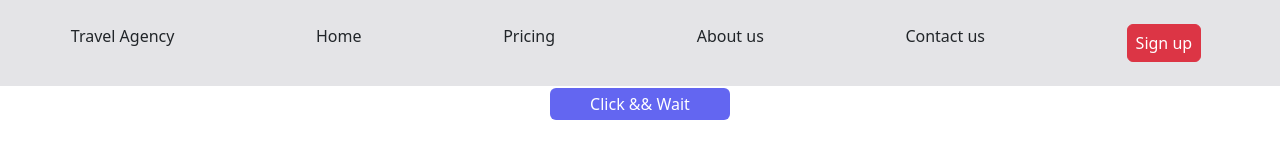
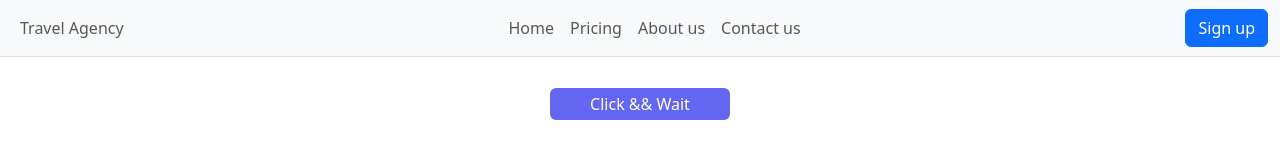
Before and after one commit to ritasahaa/CognoRise-Infotech-Task-3-Travel_booking_system, a React (Vite) app: page / in a window 1280 px wide. Shown: the top 160 px of the page. Built offline with nearby package versions, Linux system fonts and the light colour scheme.

Commit message:
fix minor issue in navbar component

```diff
--- a/package.json
+++ b/package.json
@@ -12,6 +12,7 @@
   "dependencies": {
     "bootstrap": "^5.3.3",
     "react": "^18.2.0",
+    "react-bootstrap": "^2.10.2",
     "react-dom": "^18.2.0",
     "styled-components": "^6.1.9"
   },
--- a/src/Navbar.jsx
+++ b/src/Navbar.jsx
@@ -2,24 +2,28 @@ import React from "react";
 
 const Navbar = () => {
   return (
-    <nav className="flex justify-around bg-zinc-200 py-4  fixed w-full font-medium z-10">
-      <a className="nav-link" href="#">
-        Travel Agency
-      </a>
-      <a className="nav-link" href="#">
-        Home
-      </a>
-      <a className="nav-link" href="#">
-        Pricing
-      </a>
-      <a className="nav-link" href="">
-        About us
-      </a>
-      <a className="nav-link" href="#">
-        Contact us
-      </a>
-      <button className="btn btn-danger  px-2 me-2 ">Sign up</button>
-    </nav>
+   <div>
+    <nav className="navbar bg-body-tertiary fixed-top navbar-expand-lg border-bottom ">
+      <div className="container-fluid">
+      <div className="navbar-nav ">
+        <a className="nav-link" href="#">Travel Agency</a>
+      </div>
+
+      <div className=" justify-content-center" id="navbarNavAltMarkup">
+      <div className="navbar-nav px-2 me-2">
+          <a className="nav-link" href="#">Home</a>
+          <a className="nav-link" href="#">Pricing</a>
+          <a className="nav-link" href="#">About us</a>
+          <a className="nav-link" href="#">Contact us</a>
+      </div>
+      </div>
+
+      <button class="btn btn-primary " >Sign up</button>
+      </div>
+       </nav>
+
+
+   </div>
   );
 };
 
```
Also changed, not shown: 1 other file (tests, documents, lock files or other folders).
